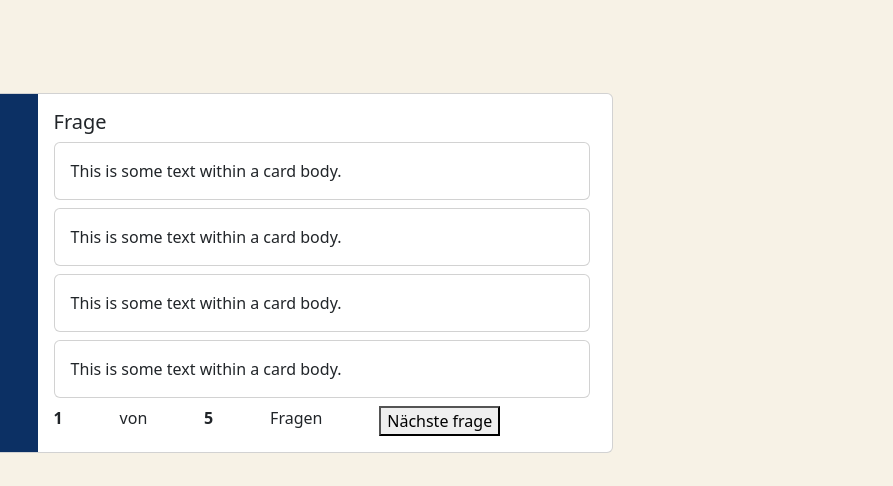
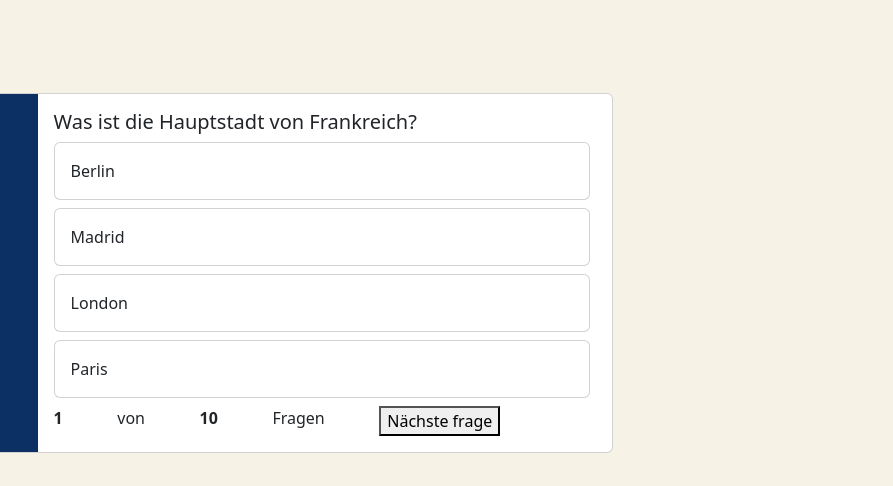
Before and after one commit to adriankrynicki/Quiz-App, a plain HTML site: page index.html in a window 1280 px wide. Shown: the part 177-663 px from the top of the page, 387-1280 px from the left. Drawn offline with nearby package versions, Linux system fonts and the light colour scheme.

Commit message:
renderQuestion()

```diff
--- a/index.html
+++ b/index.html
@@ -17,7 +17,7 @@
     ></script>
     <title>Quiz App</title>
   </head>
-  <body>
+  <body onload="init()">
     <nav class="navbar bg-body-tertiary">
       <div class="container-fluid">
         <span class="navbar-brand mb-0 h1">QuizApp</span>
@@ -35,29 +35,29 @@
           </div>
           <div class="col-md-8">
             <div class="card-body">
-              <h5 class="card-title">Frage</h5>
-              <div class="card mb-2 cardWidth">
-                <div class="card-body">
+              <h5 class="card-title" id="questionText">Frage</h5>
+              <div class="card mb-2 cardWidth" onclick="answer('answer_1')">
+                <div class="card-body" id="answer_1">
                   This is some text within a card body.
                 </div>
               </div>
-              <div class="card mb-2 cardWidth">
-                <div class="card-body">
+              <div class="card mb-2 cardWidth" onclick="answer('answer_2')">
+                <div class="card-body" id="answer_2">
                   This is some text within a card body.
                 </div>
               </div>
-              <div class="card mb-2 cardWidth">
-                <div class="card-body">
+              <div class="card mb-2 cardWidth" onclick="answer('answer_3')">
+                <div class="card-body" id="answer_3">
                   This is some text within a card body.
                 </div>
               </div>
-              <div class="card mb-2 cardWidth">
-                <div class="card-body">
+              <div class="card mb-2 cardWidth" onclick="answer('answer_4')">
+                <div class="card-body" id="answer_4">
                   This is some text within a card body.
                 </div>
               </div>
               <div class="question-footer">
-                <b>1</b> von <b>5</b> Fragen
+                <b>1</b> von <b id="questionNr">5</b> Fragen
                 <button>Nächste frage</button>
               </div>
             </div>
--- a/script.js
+++ b/script.js
@@ -80,3 +80,20 @@ let questions = [
         "rght_answer": 2
     }
 ];
+
+let currentQuestion = 0;
+
+function init() {
+    document.getElementById('questionNr').innerHTML = questions.length;
+
+    renderQuestion()
+}
+
+function renderQuestion() {
+    let question = questions[currentQuestion];
+    document.getElementById('questionText').innerHTML = question['question'];
+    document.getElementById('answer_1').innerHTML = question['answer_1'];
+    document.getElementById('answer_2').innerHTML = question['answer_2'];
+    document.getElementById('answer_3').innerHTML = question['answer_3'];
+    document.getElementById('answer_4').innerHTML = question['answer_4'];
+}
--- a/style.css
+++ b/style.css
@@ -39,3 +39,8 @@ body {
 .cardWidth {
     width: 120% !important;
 }
+
+.cardWidth:hover {
+    cursor: pointer;
+    background-color: rgb(0,0,0,0.1);
+}
```
